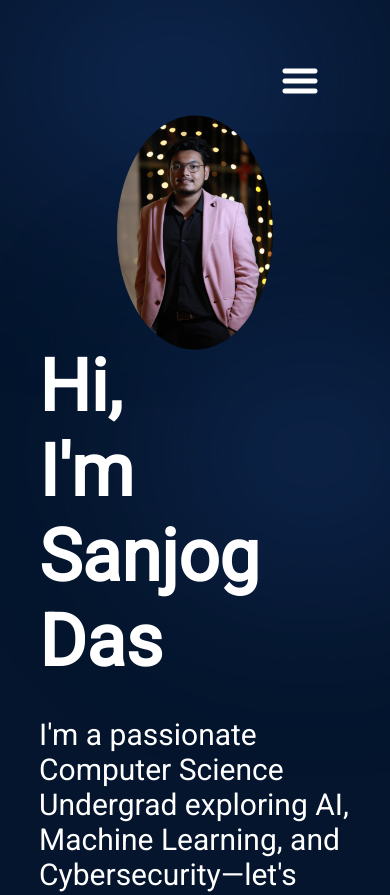
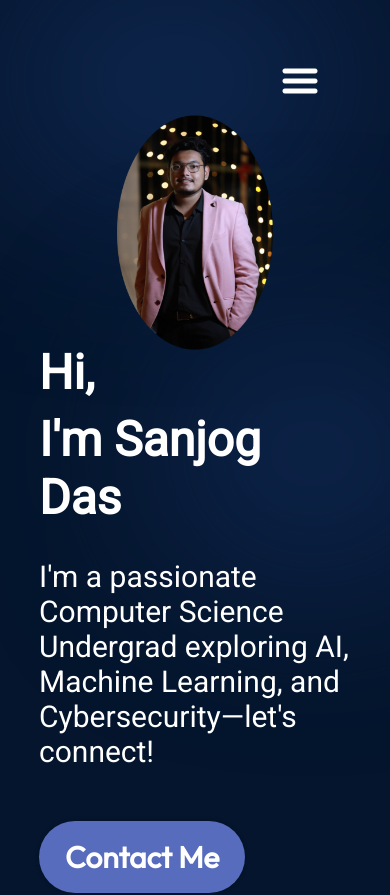
Before and after one commit to Sanjogdas1718/react-porfolio, a React (Vite) app: page / in a window 390 px wide. Shown: the top 895 px of the page. Built offline with nearby package versions, Linux system fonts and the light colour scheme.

Commit message:
fourth commit

```diff
--- a/src/components/Hero/Hero.jsx
+++ b/src/components/Hero/Hero.jsx
@@ -7,7 +7,10 @@ export const Hero = () => {
   return (
     <section className={styles.container}>
       <div className={styles.content}>
-        <h1 className={styles.title}>Hi,<br />I'm Sanjog Das</h1>
+        <h1 className={styles.title}>
+          Hi,<br />
+          I'm Sanjog Das
+        </h1>
         <p className={styles.description}>
         I'm a passionate Computer Science Undergrad exploring AI, Machine Learning, and Cybersecurity—let's connect!
         </p>
--- a/src/components/Hero/Hero.module.css
+++ b/src/components/Hero/Hero.module.css
@@ -106,6 +106,23 @@
   }
 
   .content {
-    align-items: center;
+    align-items: flex-start;
+  }
+
+  .title {
+    font-size: 48px;
+    text-align: left;
+    display: flex;
+    flex-direction: column;
+    line-height: 1.2;
+  }
+
+  .title br {
+    content: "";
+    margin-bottom: 10px;
+  }
+
+  .heroImg {
+    width: 50%;
   }
 }
```
